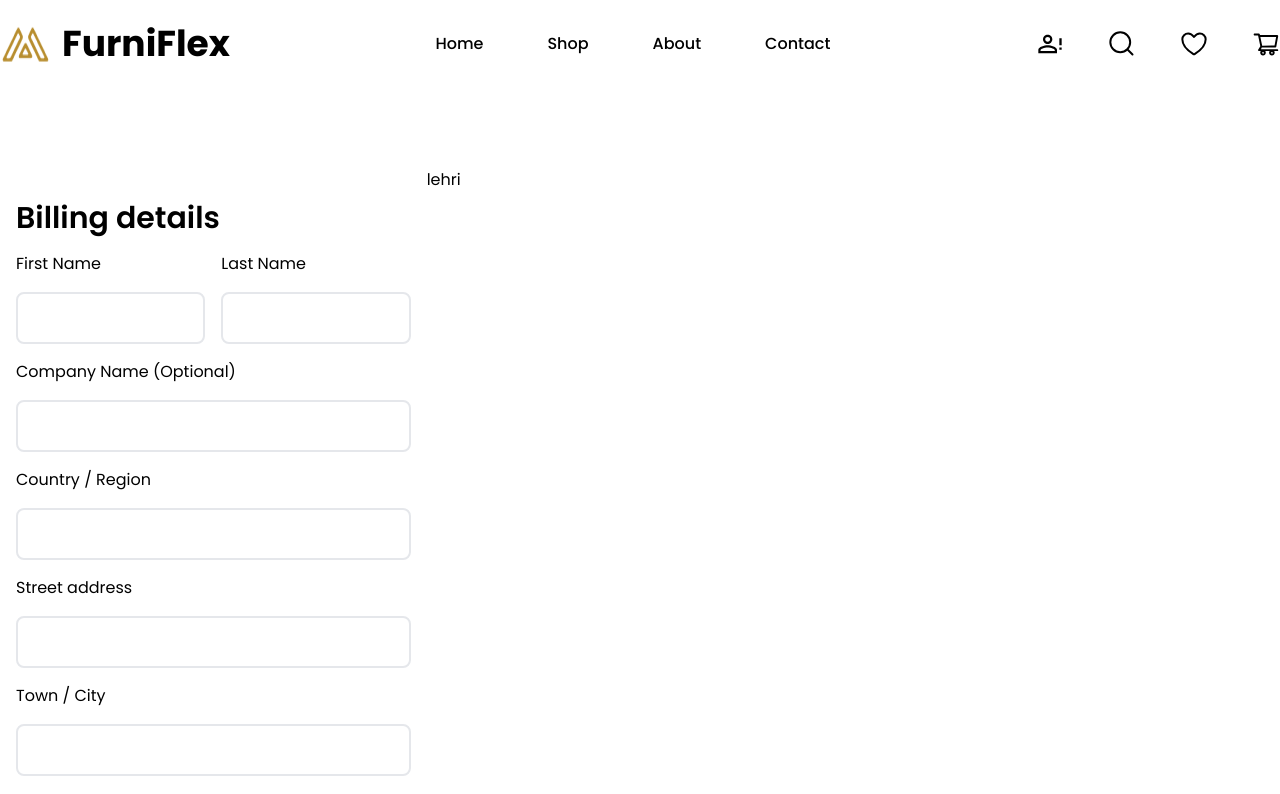
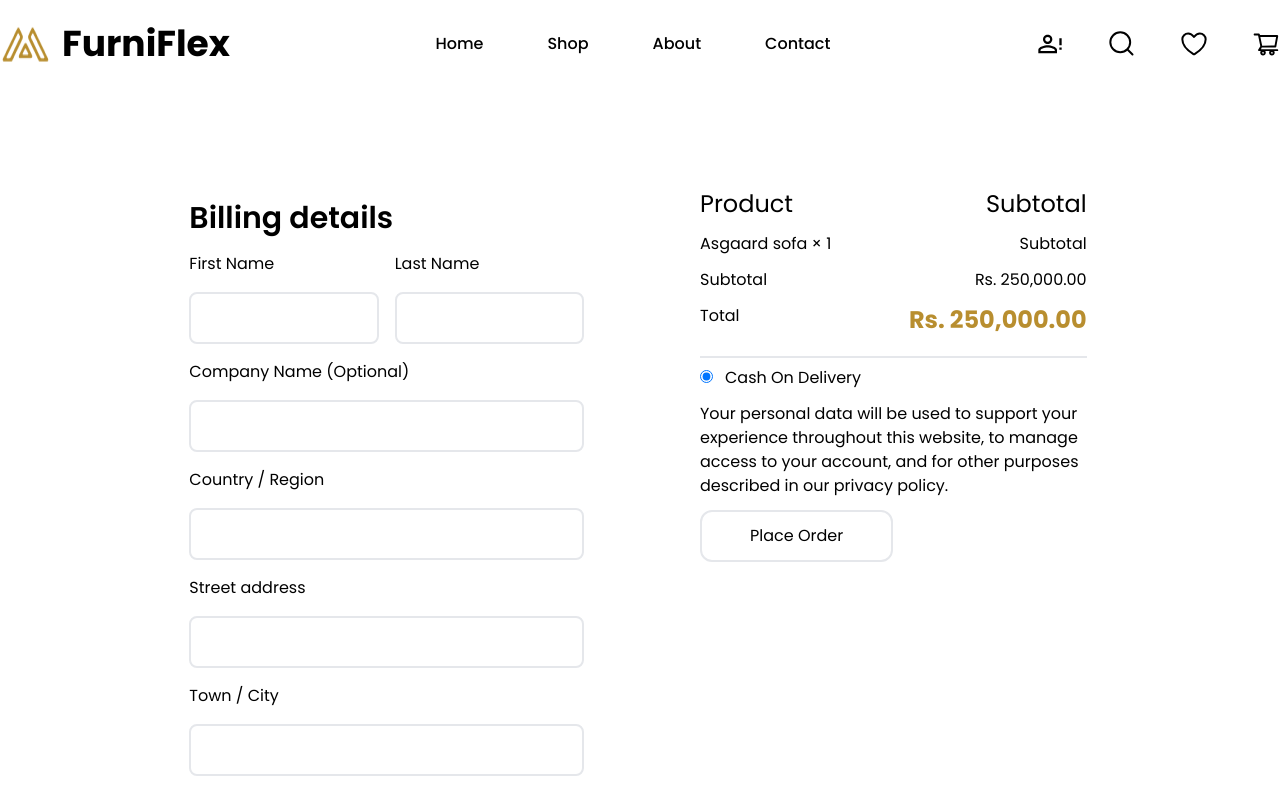
Before and after one commit to mhlehri/FurniFlex, a React (Vite) app: page /checkout in a window 1280 px wide. Shown: the top 794 px of the page. Built offline with nearby package versions, Linux system fonts and the light colour scheme.

Commit message:
checkout page completed

```diff
--- a/src/Pages/Cart/Cart.jsx
+++ b/src/Pages/Cart/Cart.jsx
@@ -100,9 +100,12 @@ const Cart = () => {
               <span className="text-[#B88E2F] text-xl">Rs. 250,000.00</span>
             </p>
           </div>
-          <button className="px-6 py-3 hover:scale-95 duration-300 rounded-xl border-2 border-black">
+          <Link
+            to="/checkout"
+            className="px-6 py-3 inline-block hover:scale-95 duration-300 rounded-xl border-2 border-black"
+          >
             Checkout
-          </button>
+          </Link>
         </div>
       </div>
       <Services />
--- a/src/Pages/Checkout/Checkout.jsx
+++ b/src/Pages/Checkout/Checkout.jsx
@@ -1,9 +1,11 @@
 import FormCheckout from "./FormCheckout";
+import PlaceOrder from "./PlaceOrder";
 
 const Checkout = () => {
   return (
-    <div>
+    <div className="flex justify-center gap-20 my-20">
       <FormCheckout />
+      <PlaceOrder />
     </div>
   );
 };
--- a/src/Pages/Checkout/FormCheckout.jsx
+++ b/src/Pages/Checkout/FormCheckout.jsx
@@ -1,6 +1,5 @@
 const FormCheckout = () => {
   return (
-    <div className="flex justify-center  my-20">
     <form className="w-1/3 p-4 ">
       <h1 className="font-semibold text-3xl py-4">Billing details</h1>
       <div className="flex gap-4 ">
@@ -82,13 +81,7 @@ const FormCheckout = () => {
         name="email"
         className="px-5 py-3 my-4 rounded-lg outline-[#B88E2F] border-2 w-full"
       />
-
-        <button className="font-bold lg:py-3 hover:scale-95 duration-300 lg:px-10 text-white bg-[#B88E2F]">
-          Submit
-        </button>
     </form>
-      <div className="flex-1">lehri</div>
-    </div>
   );
 };
 
--- /dev/null
+++ b/src/Pages/Checkout/PlaceOrder.jsx
@@ -0,0 +1,37 @@
+const PlaceOrder = () => {
+  return (
+    <div className="w-1/3 space-y-3 p-5">
+      <h1 className="text-2xl flex justify-between">
+        Product
+        <span>Subtotal</span>
+      </h1>
+      <p className="flex justify-between">
+        Asgaard sofa × 1<span>Subtotal</span>
+      </p>
+      <p className="flex justify-between">
+        Subtotal<span>Rs. 250,000.00</span>
+      </p>
+      <p className="flex justify-between pb-5 border-b-2">
+        Total
+        <span className="text-[#B88E2F] text-2xl font-bold">
+          Rs. 250,000.00
+        </span>
+      </p>
+      <input type="radio" className="mr-3" checked name="" id="cod" />
+      <label htmlFor="cod">Cash On Delivery</label>
+      <p>
+        Your personal data will be used to support your experience throughout
+        this website, to manage access to your account, and for other purposes
+        described in our privacy policy.
+      </p>
+      <button
+        to="/checkout"
+        className="px-12 py-3 hover:scale-95 duration-300 rounded-xl border-2"
+      >
+        Place Order
+      </button>
+    </div>
+  );
+};
+
+export default PlaceOrder;
```
Lines whose indentation alone changed are shown as unchanged.
